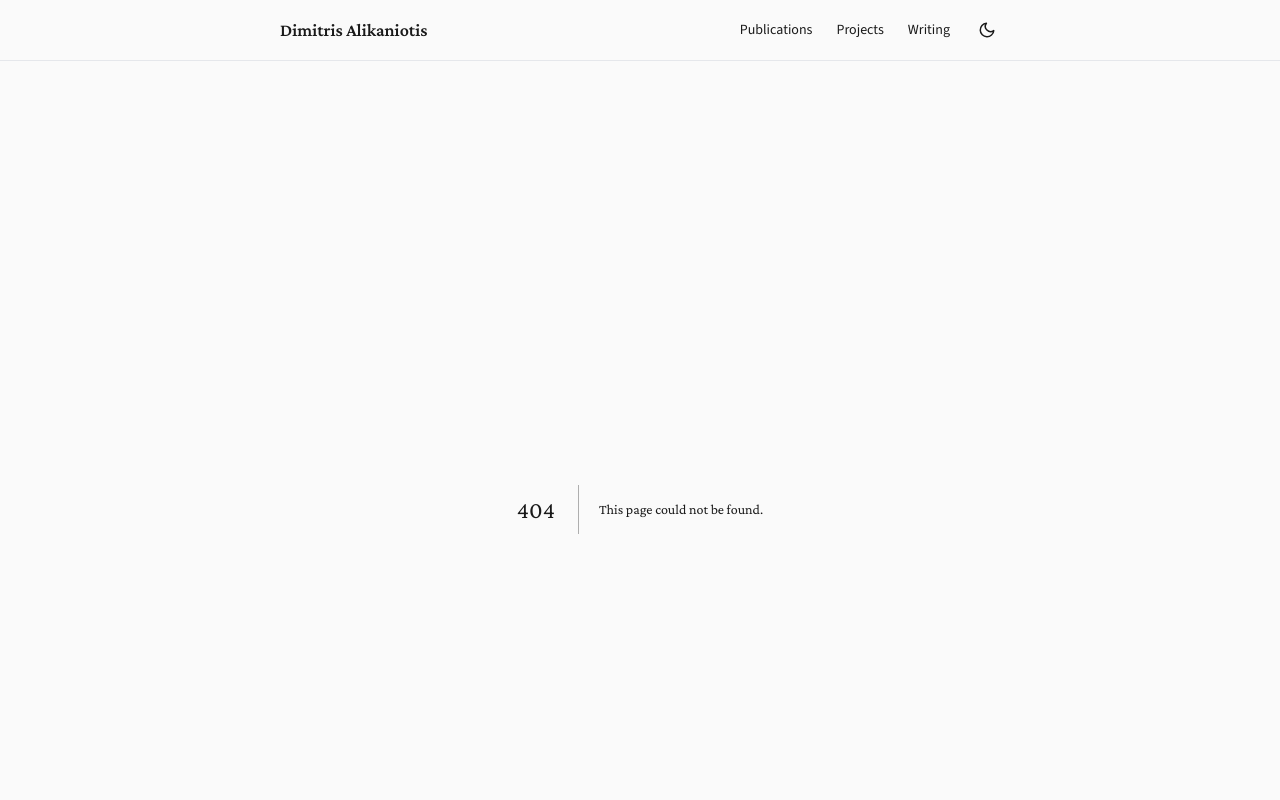
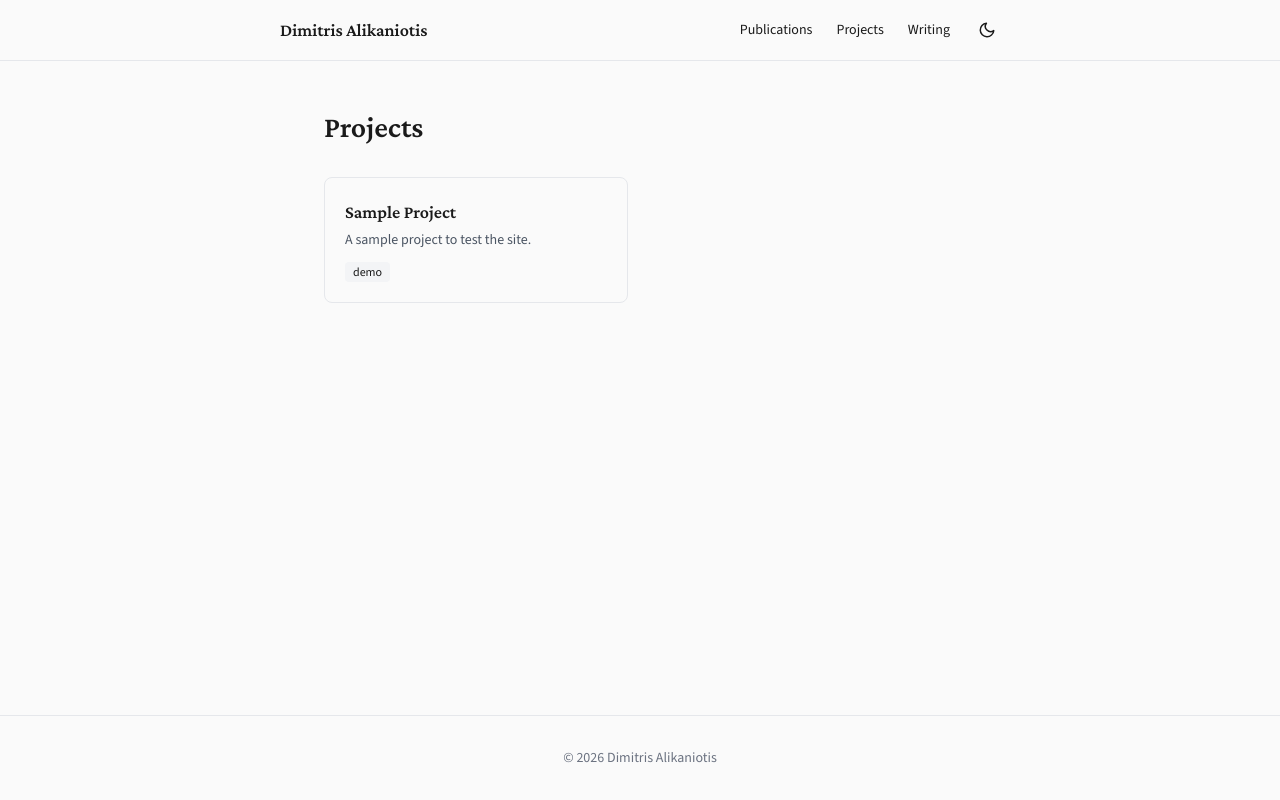
Before and after one commit to dimalik/website, a Next.js app: page /projects in a window 1280 px wide. Before the commit this address had no page. Shown: the top 800 px of the page. Built offline with nearby package versions, Linux system fonts and the light colour scheme.

Commit message:
Add projects list and detail pages with MDX rendering

```diff
--- /dev/null
+++ b/app/projects/[slug]/page.tsx
@@ -0,0 +1,58 @@
+import { Metadata } from "next";
+import { notFound } from "next/navigation";
+import { MDXRemote } from "next-mdx-remote/rsc";
+import { getProjects, getProjectBySlug } from "@/lib/mdx";
+import { mdxComponents } from "@/components/mdx-components";
+
+export async function generateStaticParams() {
+  return getProjects().map((p) => ({ slug: p.slug }));
+}
+
+export async function generateMetadata({
+  params,
+}: {
+  params: Promise<{ slug: string }>;
+}): Promise<Metadata> {
+  const { slug } = await params;
+  const project = getProjectBySlug(slug);
+  if (!project) return {};
+  return {
+    title: `${project.title} | Dimitris Alikaniotis`,
+    description: project.description,
+    openGraph: {
+      title: project.title,
+      description: project.description,
+      images: project.image ? [project.image] : undefined,
+    },
+  };
+}
+
+export default async function ProjectPage({
+  params,
+}: {
+  params: Promise<{ slug: string }>;
+}) {
+  const { slug } = await params;
+  const project = getProjectBySlug(slug);
+  if (!project) notFound();
+
+  return (
+    <article>
+      {project.image && (
+        <div className="mb-8 rounded-lg overflow-hidden">
+          {/* eslint-disable-next-line @next/next/no-img-element */}
+          <img src={project.image} alt={project.title} className="w-full" />
+        </div>
+      )}
+      <h1 className="font-serif text-3xl font-semibold mb-2">
+        {project.title}
+      </h1>
+      <p className="text-gray-500 dark:text-gray-400 text-sm mb-8">
+        {project.description}
+      </p>
+      <div className="prose dark:prose-invert max-w-none">
+        <MDXRemote source={project.content} components={mdxComponents} />
+      </div>
+    </article>
+  );
+}
--- /dev/null
+++ b/app/projects/page.tsx
@@ -0,0 +1,30 @@
+import { Metadata } from "next";
+import { getProjects } from "@/lib/mdx";
+import { ProjectCard } from "@/components/project-card";
+
+export const metadata: Metadata = {
+  title: "Projects | Dimitris Alikaniotis",
+  description: "Research projects and tools by Dimitris Alikaniotis.",
+  openGraph: {
+    title: "Projects | Dimitris Alikaniotis",
+    description: "Research projects and tools by Dimitris Alikaniotis.",
+  },
+};
+
+export default function ProjectsPage() {
+  const projects = getProjects();
+
+  return (
+    <div>
+      <h1 className="font-serif text-3xl font-semibold mb-8">Projects</h1>
+      <div className="grid grid-cols-1 sm:grid-cols-2 gap-6">
+        {projects.map((project) => (
+          <ProjectCard key={project.slug} project={project} />
+        ))}
+      </div>
+      {projects.length === 0 && (
+        <p className="text-gray-500 dark:text-gray-400">No projects yet.</p>
+      )}
+    </div>
+  );
+}
--- /dev/null
+++ b/components/project-card.tsx
@@ -0,0 +1,40 @@
+import Link from "next/link";
+import { Project } from "@/lib/types";
+
+export function ProjectCard({ project }: { project: Project }) {
+  return (
+    <Link
+      href={`/projects/${project.slug}`}
+      className="group block border border-gray-200 dark:border-gray-800 rounded-lg p-5 hover:border-accent dark:hover:border-accent-dark transition-colors"
+    >
+      {project.image && (
+        <div className="mb-3 rounded overflow-hidden">
+          {/* eslint-disable-next-line @next/next/no-img-element */}
+          <img
+            src={project.image}
+            alt={project.title}
+            className="w-full h-40 object-cover"
+          />
+        </div>
+      )}
+      <h3 className="font-serif text-lg font-semibold group-hover:text-accent dark:group-hover:text-accent-dark transition-colors">
+        {project.title}
+      </h3>
+      <p className="text-sm text-gray-600 dark:text-gray-400 mt-1">
+        {project.description}
+      </p>
+      {project.tags.length > 0 && (
+        <div className="flex flex-wrap gap-2 mt-3">
+          {project.tags.map((tag) => (
+            <span
+              key={tag}
+              className="text-xs px-2 py-0.5 bg-gray-100 dark:bg-gray-800 rounded"
+            >
+              {tag}
+            </span>
+          ))}
+        </div>
+      )}
+    </Link>
+  );
+}
```
